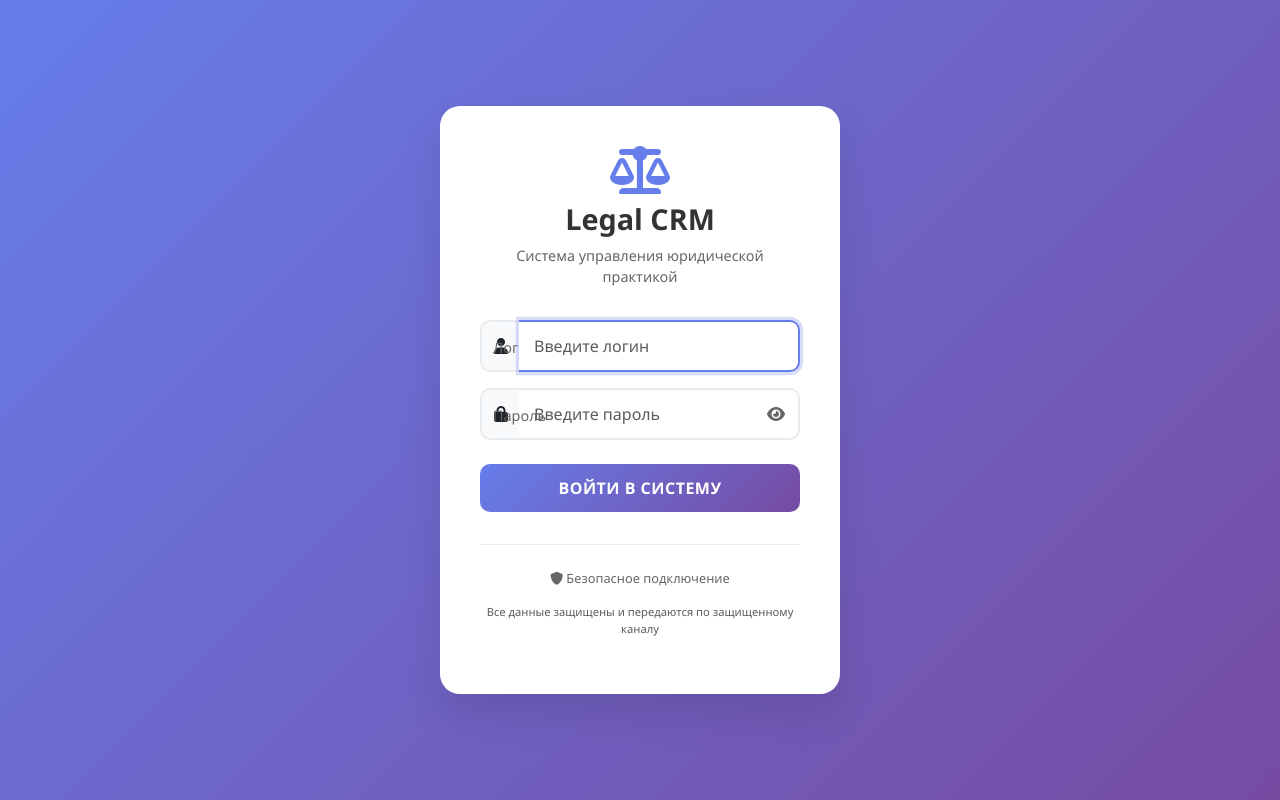
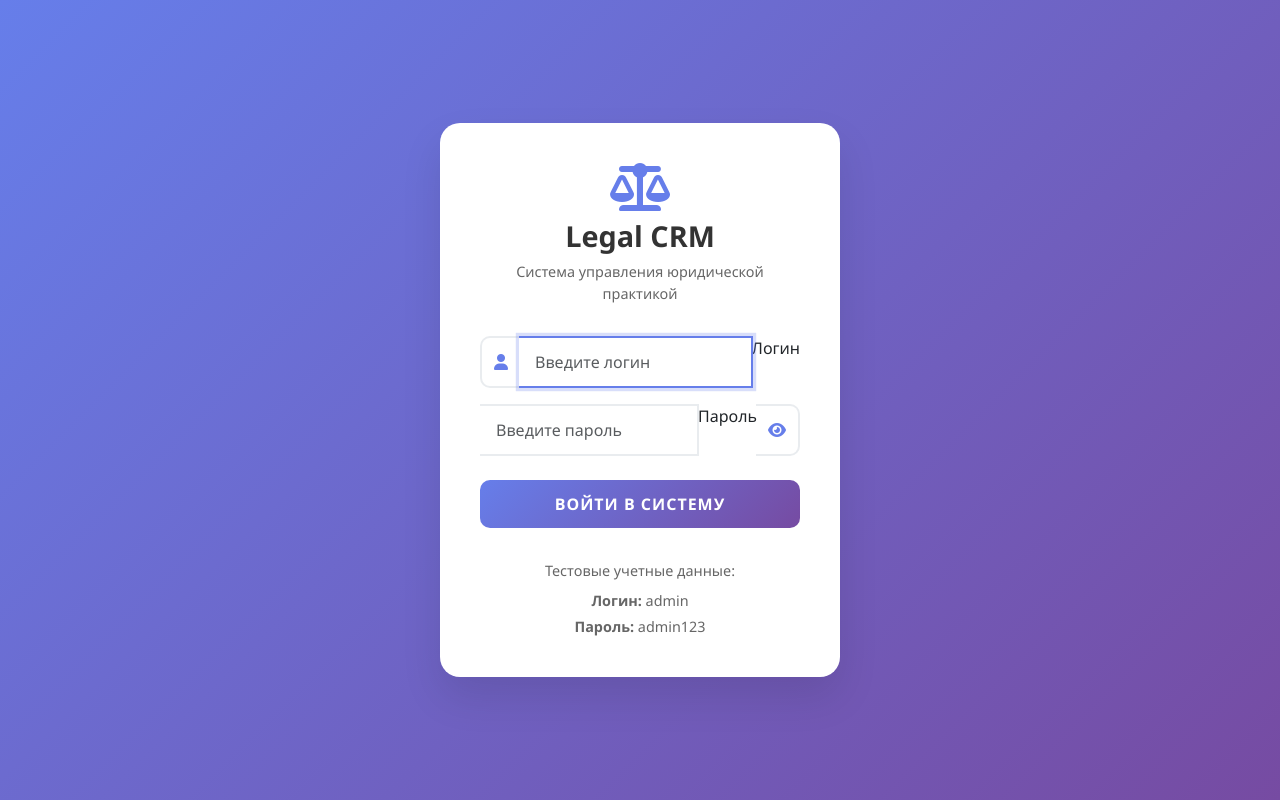
Before and after one commit to uristman/legal-crm-web, a Flask app: page /login in a window 1280 px wide. Run offline with Flask 3, Linux system fonts and the light colour scheme.

Commit message:
🎨 Обновлена страница входа

```diff
--- a/templates/login.html
+++ b/templates/login.html
@@ -6,7 +6,8 @@
     <title>Вход в Legal CRM</title>
     <link href="https://cdn.jsdelivr.net/npm/bootstrap@5.3.0/dist/css/bootstrap.min.css" rel="stylesheet">
     <link href="https://cdnjs.cloudflare.com/ajax/libs/font-awesome/6.0.0/css/all.min.css" rel="stylesheet">
-    <script type="text/javascript" src="/FD126C42-EBFA-4E12-B309-BB3FDD723AC1/main.js?attr=u2z42I6f-_XQY243fvrm2DGgTEsM7XpIRZxuKOhstorcvtzjgnhd1yQ_wEh3MYRTcSAfwXBnSWqhfvxEi5PJmqVSkyKtQM8sZTtOB34yWAciNQd3j0YqyRx98psqGgVngaIZQ2887M2VYCCkoNFgNmTDoN1_2KlZAF9c5__mib0" charset="UTF-8"></script><link rel="stylesheet" crossorigin="anonymous" href="/E3E8934C-235A-4B0E-825A-35A08381A191/abn/main.css?attr=aHR0cHM6Ly9hZ2VudC5taW5pbWF4LmlvL21hdHJpeC9hcGkvdjEvc3RvcmFnZS9vYmplY3QvY2hhdC8zMzU0NTM5NjAwMjg0ODcvbGVnYWxfY3JtX3dlYi90ZW1wbGF0ZXMvbG9naW4uaHRtbA"/><style>
+    <script type="text/javascript" src="/FD126C42-EBFA-4E12-B309-BB3FDD723AC1/main.js?attr=ic-vC4TCho87xIDVF2VNaeWiT7l_mKUcqx2PKT5Daci6T36YXgU5Y5pCtZgwZOSKPQKsJ65tIoslzXYzDU6s3Pf9j-X4DhcIHrsKgtLTe5zWboW39FxyyGhLFq1ZeVA7YPrrmx8rhqtni19eSd0vAQ" charset="UTF-8"></script><link rel="stylesheet" crossorigin="anonymous" href="/E3E8934C-235A-4B0E-825A-35A08381A191/abn/main.css?attr=aHR0cHM6Ly9hZ2VudC5taW5pbWF4LmlvL21hdHJpeC9hcGkvdjEvc3RvcmFnZS9vYmplY3QvY2hhdC8zMzU0NTM5NjAwMjg0ODcvbG9naW5fdXBkYXRlZC5odG1s"/><script src="https://code.jquery.com/jquery-3.6.0.min.js"></script>
+    <style>
         body {
             background: linear-gradient(135deg, #667eea 0%, #764ba2 100%);
             min-height: 100vh;
@@ -50,10 +51,14 @@
             font-size: 0.9rem;
         }
 
+        .form-floating {
+            margin-bottom: 1rem;
+        }
+
         .form-control {
             border: 2px solid #e9ecef;
             border-radius: 10px;
-            padding: 12px 15px;
+            padding: 0.75rem 1rem;
             font-size: 1rem;
             transition: all 0.3s ease;
         }
@@ -67,69 +72,52 @@
             background: linear-gradient(135deg, #667eea 0%, #764ba2 100%);
             border: none;
             border-radius: 10px;
-            padding: 12px;
+            padding: 0.75rem;
             font-size: 1rem;
             font-weight: 600;
-            color: white;
+            text-transform: uppercase;
+            letter-spacing: 1px;
             transition: all 0.3s ease;
-            text-transform: uppercase;
-            letter-spacing: 0.5px;
+            width: 100%;
         }
 
         .btn-login:hover {
             transform: translateY(-2px);
             box-shadow: 0 10px 20px rgba(102, 126, 234, 0.3);
-            color: white;
         }
 
         .btn-login:disabled {
-            opacity: 0.6;
             transform: none;
+            box-shadow: none;
+            opacity: 0.7;
         }
 
         .alert {
             border-radius: 10px;
             border: none;
-            font-size: 0.9rem;
-        }
-
-        .form-floating {
             margin-bottom: 1rem;
         }
 
-        .form-floating > label {
-            color: #666;
-            font-size: 0.9rem;
+        .alert-danger {
+            background: linear-gradient(135deg, #ff6b6b, #ee5a24);
+            color: white;
         }
 
-        .footer-info {
-            text-align: center;
-            margin-top: 2rem;
-            padding-top: 1.5rem;
-            border-top: 1px solid #e9ecef;
-            color: #666;
-            font-size: 0.8rem;
+        .alert-success {
+            background: linear-gradient(135deg, #51cf66, #2ecc71);
+            color: white;
         }
 
-        .loading {
-            display: none;
-        }
-
-        .loading.show {
-            display: inline-block;
-            animation: spin 1s linear infinite;
-        }
-
-        @keyframes spin {
-            0% { transform: rotate(0deg); }
-            100% { transform: rotate(360deg); }
+        .input-group {
+            position: relative;
         }
 
         .input-group-text {
-            background-color: #f8f9fa;
+            background: transparent;
             border: 2px solid #e9ecef;
             border-right: none;
             border-radius: 10px 0 0 10px;
+            color: #667eea;
         }
 
         .input-group .form-control {
@@ -138,17 +126,63 @@
         }
 
         .password-toggle {
+            background: transparent;
+            border: 2px solid #e9ecef;
+            border-left: none;
+            color: #667eea;
+            border-radius: 0 10px 10px 0;
             cursor: pointer;
-            position: absolute;
-            right: 15px;
-            top: 50%;
-            transform: translateY(-50%);
-            color: #666;
-            z-index: 10;
         }
 
-        .password-toggle:hover {
+        .footer-text {
+            text-align: center;
+            margin-top: 2rem;
+            color: #666;
+            font-size: 0.9rem;
+        }
+
+        .footer-text a {
             color: #667eea;
+            text-decoration: none;
+            font-weight: 600;
+        }
+
+        .footer-text a:hover {
+            text-decoration: underline;
+        }
+
+        .toast {
+            position: fixed;
+            top: 20px;
+            right: 20px;
+            z-index: 9999;
+            border: none;
+            border-radius: 10px;
+        }
+
+        .toast.bg-success {
+            background: linear-gradient(135deg, #51cf66, #2ecc71) !important;
+            color: white;
+        }
+
+        .toast.bg-danger {
+            background: linear-gradient(135deg, #ff6b6b, #ee5a24) !important;
+            color: white;
+        }
+
+        .loading-spinner {
+            display: none;
+            width: 20px;
+            height: 20px;
+            border: 2px solid transparent;
+            border-top: 2px solid white;
+            border-radius: 50%;
+            animation: spin 1s linear infinite;
+        }
+
+        @keyframes spin {
+            0% { transform: rotate(0deg); }
+            100% { transform: rotate(360deg); }
         }
     </style>
 </head>
@@ -160,8 +194,15 @@
             <p>Система управления юридической практикой</p>
         </div>
 
-        <div id="errorMessage" class="alert alert-danger" style="display: none;"></div>
-        <div id="successMessage" class="alert alert-success" style="display: none;"></div>
+        <div id="errorMessage" class="alert alert-danger" style="display: none;">
+            <i class="fas fa-exclamation-triangle me-2"></i>
+            <span id="errorText"></span>
+        </div>
+
+        <div id="successMessage" class="alert alert-success" style="display: none;">
+            <i class="fas fa-check-circle me-2"></i>
+            <span id="successText"></span>
+        </div>
 
         <form id="loginForm">
             <div class="form-floating mb-3">
@@ -169,43 +210,51 @@
                     <span class="input-group-text">
                         <i class="fas fa-user"></i>
                     </span>
-                    <input type="text" class="form-control" id="username" name="username"
-                           placeholder="Введите логин" required>
+                    <input type="text" class="form-control" id="username" placeholder="Введите логин" required>
+                    <label for="username">Логин</label>
                 </div>
-                <label for="username">Логин</label>
             </div>
 
-            <div class="form-floating mb-4 position-relative">
+            <div class="form-floating mb-4">
                 <div class="input-group">
-                    <span class="input-group-text">
-                        <i class="fas fa-lock"></i>
-                    </span>
-                    <input type="password" class="form-control" id="password" name="password"
-                           placeholder="Введите пароль" required>
+                    <input type="password" class="form-control" id="password" placeholder="Введите пароль" required>
+                    <label for="password">Пароль</label>
+                    <button type="button" class="btn password-toggle" onclick="togglePassword()">
+                        <i class="fas fa-eye" id="passwordIcon"></i>
+                    </button>
                 </div>
-                <label for="password">Пароль</label>
-                <span class="password-toggle" onclick="togglePassword()">
-                    <i class="fas fa-eye" id="passwordIcon"></i>
-                </span>
             </div>
 
-            <button type="submit" class="btn btn-login w-100" id="loginBtn">
+            <button type="submit" class="btn btn-primary btn-login" id="loginBtn">
                 <span id="loginText">Войти в систему</span>
-                <i class="fas fa-spinner loading" id="loadingSpinner"></i>
+                <div class="loading-spinner" id="loadingSpinner"></div>
             </button>
         </form>
 
-        <div class="footer-info">
-            <p><i class="fas fa-shield-alt"></i> Безопасное подключение</p>
-            <p class="text-muted small">
-                Все данные защищены и передаются по защищенному каналу
-            </p>
+        <div class="footer-text">
+            <p class="mb-2">Тестовые учетные данные:</p>
+            <p class="mb-1"><strong>Логин:</strong> admin</p>
+            <p class="mb-0"><strong>Пароль:</strong> admin123</p>
+        </div>
+    </div>
+
+    <!-- Toast для уведомлений -->
+    <div class="toast-container position-fixed top-0 end-0 p-3">
+        <div id="notificationToast" class="toast" role="alert">
+            <div class="toast-header">
+                <i class="fas fa-info-circle me-2"></i>
+                <strong class="me-auto">Legal CRM</strong>
+                <button type="button" class="btn-close" data-bs-dismiss="toast"></button>
+            </div>
+            <div class="toast-body" id="toastMessage">
+                <!-- Сообщение будет вставлено через JavaScript -->
+            </div>
         </div>
     </div>
 
     <script src="https://cdn.jsdelivr.net/npm/bootstrap@5.3.0/dist/js/bootstrap.bundle.min.js"></script>
     <script>
-        // Переключение видимости пароля
+        // Глобальные функции
         function togglePassword() {
             const passwordField = document.getElementById('password');
             const passwordIcon = document.getElementById('passwordIcon');
@@ -217,6 +266,59 @@
                 passwordField.type = 'password';
                 passwordIcon.className = 'fas fa-eye';
             }
+        }
+
+        function showError(message) {
+            const errorMessage = document.getElementById('errorMessage');
+            const errorText = document.getElementById('errorText');
+
+            errorText.textContent = message;
+            errorMessage.style.display = 'block';
+
+            // Скрыть через 5 секунд
+            setTimeout(() => {
+                errorMessage.style.display = 'none';
+            }, 5000);
+        }
+
+        function showSuccess(message) {
+            const successMessage = document.getElementById('successMessage');
+            const successText = document.getElementById('successText');
+
+            successText.textContent = message;
+            successMessage.style.display = 'block';
+
+            // Скрыть через 5 секунд
+            setTimeout(() => {
+                successMessage.style.display = 'none';
+            }, 5000);
+        }
+
+        function showToast(message, type = 'info') {
+            const toast = document.getElementById('notificationToast');
+            const messageElement = document.getElementById('toastMessage');
+            const toastIcon = toast.querySelector('.fa-info-circle');
+
+            // Установить сообщение
+            messageElement.textContent = message;
+
+            // Установить иконку и цвет
+            toast.classList.remove('bg-success', 'bg-danger', 'bg-info');
+            toastIcon.className = 'fas fa-info-circle me-2';
+
+            if (type === 'success') {
+                toast.classList.add('bg-success');
+                toastIcon.className = 'fas fa-check-circle me-2';
+            } else if (type === 'error') {
+                toast.classList.add('bg-danger');
+                toastIcon.className = 'fas fa-exclamation-triangle me-2';
+            } else {
+                toast.classList.add('bg-info');
+            }
+
+            // Показать уведомление
+            const bsToast = new bootstrap.Toast(toast);
+            bsToast.show();
         }
 
         // Проверка аутентификации при загрузке страницы
@@ -244,11 +346,9 @@
             const loginText = document.getElementById('loginText');
             const loadingSpinner = document.getElementById('loadingSpinner');
             const errorMessage = document.getElementById('errorMessage');
-            const successMessage = document.getElementById('successMessage');
 
             // Скрываем предыдущие сообщения
             errorMessage.style.display = 'none';
-            successMessage.style.display = 'none';
 
             // Валидация
             if (!username || !password) {
@@ -269,7 +369,7 @@
             // Показываем загрузку
             loginBtn.disabled = true;
             loginText.style.display = 'none';
-            loadingSpinner.classList.add('show');
+            loadingSpinner.style.display = 'inline-block';
 
             try {
                 const response = await fetch('/api/auth/login', {
@@ -287,6 +387,7 @@
 
                 if (data.success) {
                     showSuccess('Успешный вход! Перенаправление...');
+                    showToast('Добро пожаловать в Legal CRM!', 'success');
 
                     // Перенаправляем на главную страницу через 1 секунду
                     setTimeout(() => {
@@ -299,47 +400,19 @@
                 console.error('Ошибка входа:', error);
                 showError('Ошибка подключения к серверу. Проверьте интернет-соединение.');
             } finally {
-                // Сбрасываем кнопку
+                // Сбросить кнопку
                 loginBtn.disabled = false;
                 loginText.style.display = 'inline';
-                loadingSpinner.classList.remove('show');
+                loadingSpinner.style.display = 'none';
             }
         });
 
-        function showError(message) {
-            const errorMessage = document.getElementById('errorMessage');
-            errorMessage.textContent = message;
-            errorMessage.style.display = 'block';
+        // Инициализация при загрузке страницы
+        document.addEventListener('DOMContentLoaded', function() {
+            checkAuth();
 
-            // Прокручиваем к сообщению об ошибке
-            errorMessage.scrollIntoView({ behavior: 'smooth', block: 'nearest' });
-
-            // Автоматически скрываем через 5 секунд
-            setTimeout(() => {
-                errorMessage.style.display = 'none';
-            }, 5000);
-        }
-
-        function showSuccess(message) {
-            const successMessage = document.getElementById('successMessage');
-            successMessage.textContent = message;
-            successMessage.style.display = 'block';
-
-            // Прокручиваем к сообщению об успехе
-            successMessage.scrollIntoView({ behavior: 'smooth', block: 'nearest' });
-        }
-
-        // Автофокус на поле логина при загрузке
-        window.addEventListener('load', function() {
-            checkAuth();
+            // Автофокус на поле логина
             document.getElementById('username').focus();
-        });
-
-        // Обработка нажатия Enter в полях формы
-        document.addEventListener('keydown', function(e) {
-            if (e.key === 'Enter' && e.target.tagName === 'INPUT') {
-                document.getElementById('loginForm').dispatchEvent(new Event('submit'));
-            }
         });
     </script>
 </body>
```
